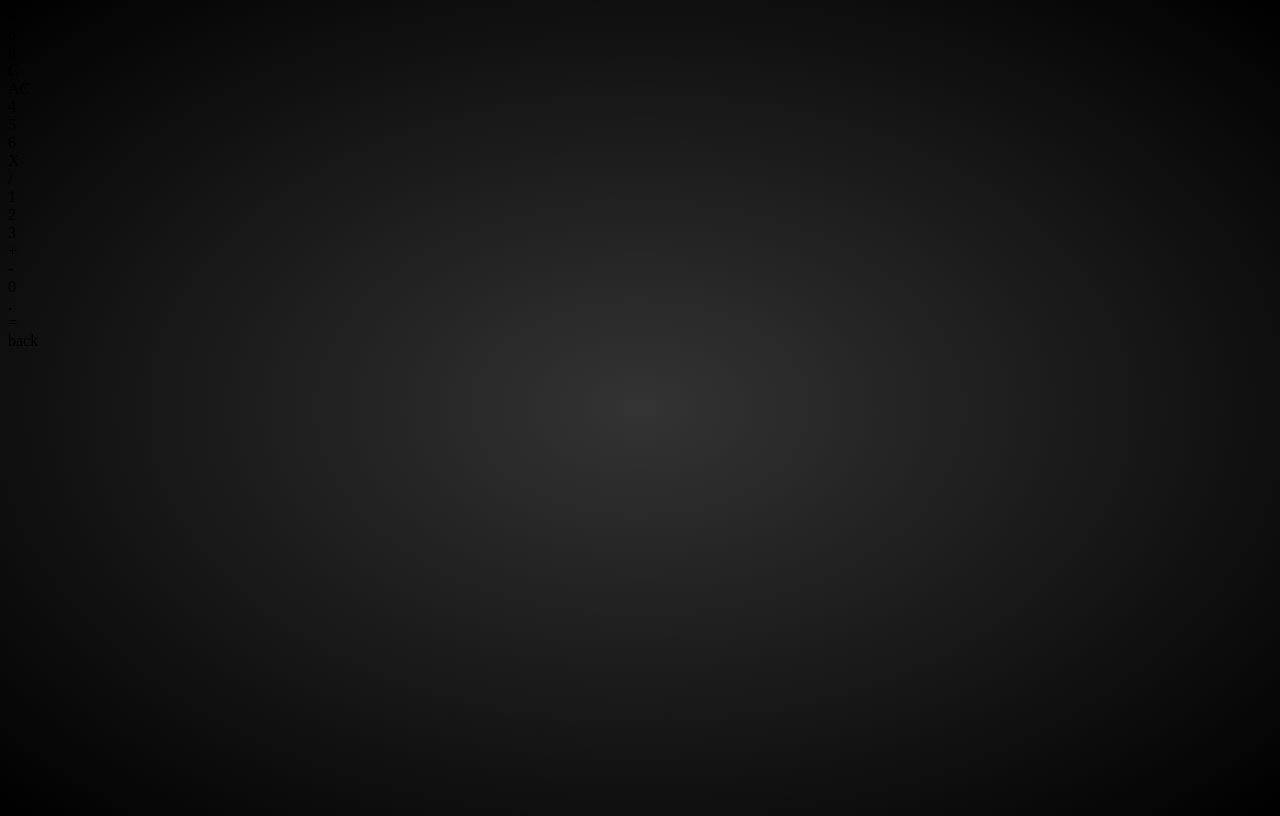
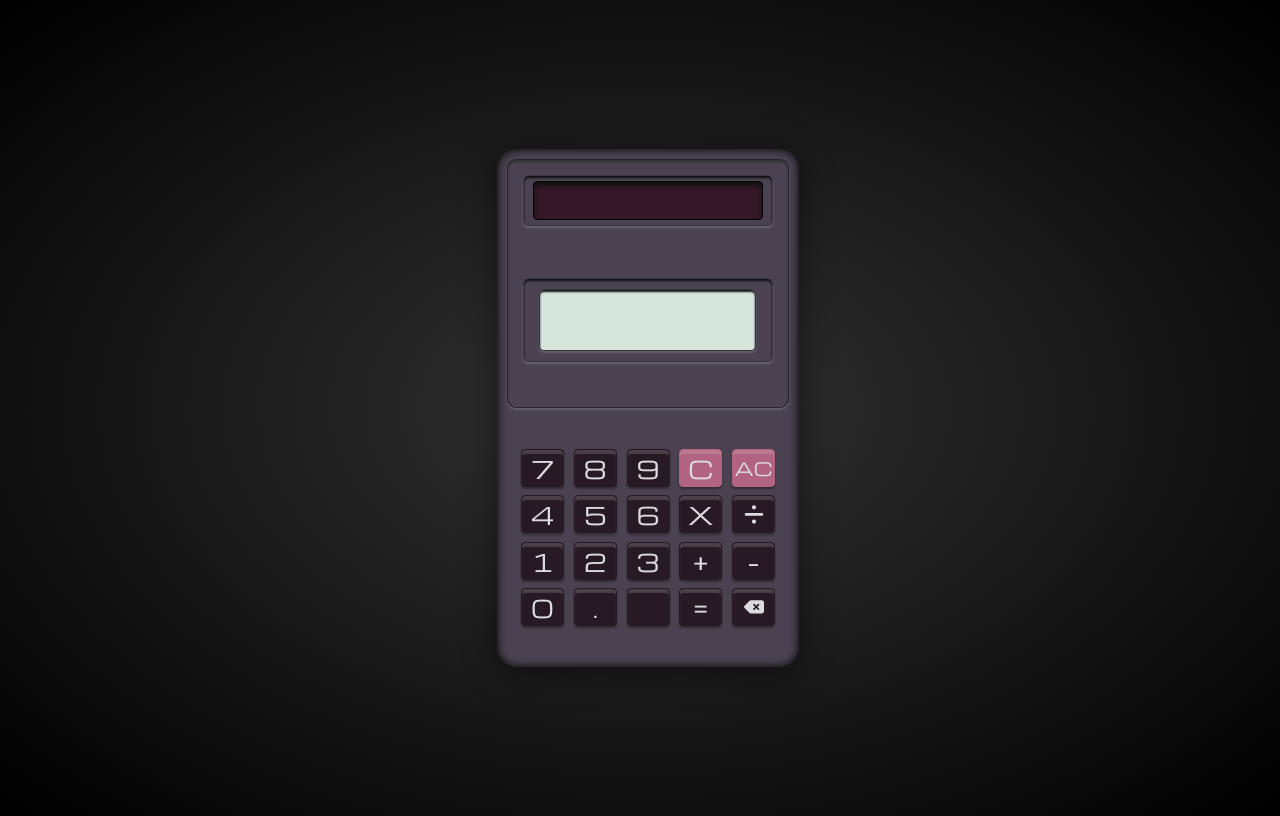
Before and after one commit to kysch13/odin-calculator, a plain HTML site: page index.html in a window 1280 px wide. Drawn offline with nearby package versions, Linux system fonts and the light colour scheme.

Commit message:
Add styling for display and keypad

```diff
--- a/index.html
+++ b/index.html
@@ -5,6 +5,9 @@
     <meta name="viewport" content="width=device-width, initial-scale=1.0">
     <title>ODIN | Calculator</title>
     <link rel="stylesheet" href="styles.css"/>
+    <link rel="preconnect" href="https://fonts.googleapis.com">
+    <link rel="preconnect" href="https://fonts.gstatic.com" crossorigin>
+    <link href="https://fonts.googleapis.com/css2?family=Michroma&display=swap" rel="stylesheet">
     <script src="calculator.js"></script>
 </head>
 <body>
@@ -33,7 +36,7 @@
                     <div id="key-5">5</div>
                     <div id="key-6">6</div>
                     <div id="key-X">X</div>
-                    <div id="key-/">/</div>
+                    <div id="key-/"><svg xmlns="http://www.w3.org/2000/svg" fill="#DBDBE0" width="20" viewBox="0 0 448 512"><!--!Font Awesome Free 6.6.0 by @fontawesome - https://fontawesome.com License - https://fontawesome.com/license/free Copyright 2024 Fonticons, Inc.--><path d="M272 96a48 48 0 1 0 -96 0 48 48 0 1 0 96 0zm0 320a48 48 0 1 0 -96 0 48 48 0 1 0 96 0zM400 288c17.7 0 32-14.3 32-32s-14.3-32-32-32L48 224c-17.7 0-32 14.3-32 32s14.3 32 32 32l352 0z"/></svg></div>
                     <div id="key-1">1</div>
                     <div id="key-2">2</div>
                     <div id="key-3">3</div>
@@ -43,7 +46,9 @@
                     <div id="key-.">.</div>
                     <div id="key-"></div>
                     <div id="key-=">=</div>
-                    <div id="key-back">back</div>
+                    <div id="key-del">
+                        <svg xmlns="http://www.w3.org/2000/svg" fill="#DBDBE0" width="20" viewBox="0 0 576 512"><!--!Font Awesome Free 6.6.0 by @fontawesome - https://fontawesome.com License - https://fontawesome.com/license/free Copyright 2024 Fonticons, Inc.--><path d="M576 128c0-35.3-28.7-64-64-64L205.3 64c-17 0-33.3 6.7-45.3 18.7L9.4 233.4c-6 6-9.4 14.1-9.4 22.6s3.4 16.6 9.4 22.6L160 429.3c12 12 28.3 18.7 45.3 18.7L512 448c35.3 0 64-28.7 64-64l0-256zM271 175c9.4-9.4 24.6-9.4 33.9 0l47 47 47-47c9.4-9.4 24.6-9.4 33.9 0s9.4 24.6 0 33.9l-47 47 47 47c9.4 9.4 9.4 24.6 0 33.9s-24.6 9.4-33.9 0l-47-47-47 47c-9.4 9.4-24.6 9.4-33.9 0s-9.4-24.6 0-33.9l47-47-47-47c-9.4-9.4-9.4-24.6 0-33.9z"/></svg>
+                    </div>
                 </div>
             </div>
         </div>
--- a/styles.css
+++ b/styles.css
@@ -4,4 +4,139 @@ body {
     background-repeat: no-repeat;
     width: 100vw;
     height: 100vh;
+    display: flex;
+    align-items: center;
+    justify-content: center;
 }
+
+.calculator {
+    width: 302px;
+    height: 518px;
+    border-radius: 20px;
+    background: #4A4251;
+    filter: drop-shadow(0 4px 18px #00000077);
+    box-shadow: inset 0 0 10px #000000;
+    position: relative;
+    font-family: 'Michroma', sans-serif;
+    font-size: 24px;
+}
+
+.calc-upper {
+    position: absolute;
+    width: 280px;
+    height: 247px;
+    top: 10px;
+    left: 10px;
+    background: #4A4251;
+    border: 1px solid #00000077;
+    border-radius: 9px;
+    filter: drop-shadow(0 2px 1px #DEDEDE33);
+    box-shadow: inset 0 2px 2px #333333;
+}
+
+.solar-cont {
+    position: absolute;
+    width: 248px;
+    height: 49px;
+    top: 15px;
+    left: 15px;
+    background: #4A4251;
+    border: 1px solid #00000033;
+    border-radius: 6px;
+    filter: drop-shadow(0 2px 1px #DEDEDE33);
+    box-shadow: inset 0 2px 2px #111111;
+
+}
+
+.solar-panel {
+    position: absolute;
+    width: 228px;
+    height: 37px;
+    border: 1px solid #000000;
+    border-radius: 4px;
+    top: 5px;
+    left: 9px;
+    background: #341827;
+    box-shadow: inset 0 4px 4px #111111;
+
+}
+
+.display-cont {
+    position: absolute;
+    width: 248px;
+    height: 82px;
+    top: 118px;
+    left: 15px;
+    background: #4A4251;
+    border: 1px solid #00000033;
+    border-radius: 6px;
+    filter: drop-shadow(0 2px 1px #DEDEDE33);
+    box-shadow: inset 0 2px 2px #111111;
+}
+
+#display {
+    position: absolute;
+    width: 215px;
+    height: 60px;
+    top: 10px;
+    left: 15px;
+    border: 1px solid #333333;
+    border-radius: 5px;
+    background: #D5E5DB;
+    filter: drop-shadow(0 2px 1px #DEDEDE33);
+    box-shadow: inset 0 2px 2px #111111;
+}
+
+.keypad {
+    display: flex;
+    flex-wrap: wrap;
+    width: 254px;
+    height: 185px;
+    justify-content: space-between;
+    position: absolute;
+    top: 300px;
+    left: 24px;
+}
+
+.keypad > div {
+    background: #271A24;
+    border: 1px solid #271A24;
+    border-radius: 4px;
+    width: 41px;
+    height: 36px;
+    filter: drop-shadow(0 2px 1px #11111177);
+    box-shadow: inset 0 4px 1px #DEDEDE33;
+    color: #DBDBE0;
+    display: flex;
+    align-items: center;
+    justify-content: center;
+    cursor: pointer;
+}
+
+.keypad > div#key-C, .keypad > div#key-AC {
+    background: #B26380;
+    border: 1px solid #B26380;
+}
+
+.keypad > div#key-AC {
+    font-size: 18px;
+}
+
+.keypad > div:active {
+    box-shadow: inset 0 2px 1px #222222;
+    filter: drop-shadow(0 1px 0px #11111177);
+    background: rgb(29, 19, 26);
+    font-size: 22.5px;
+
+}
+
+.keypad > div#key-C:active, .keypad > div#key-AC:active {
+    box-shadow: inset 0 2px 1px #924d66;
+    filter: drop-shadow(0 1px 0px #11111177);
+    background: #a35773;
+
+}
+
+.keypad > div#key-AC:active {
+    font-size: 17px;
+}
```
Also changed, not shown: img/delete-left-solid.svg (added).
